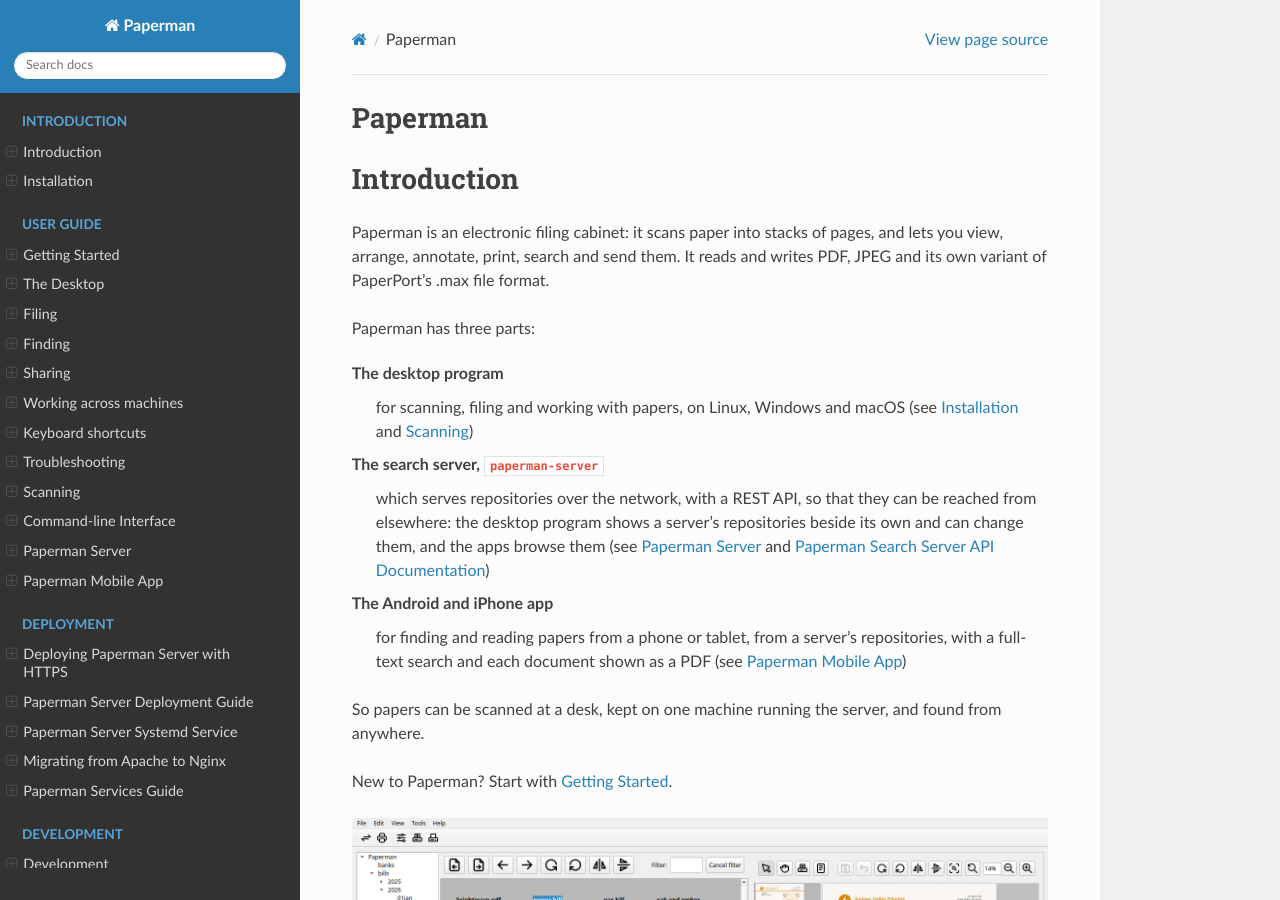
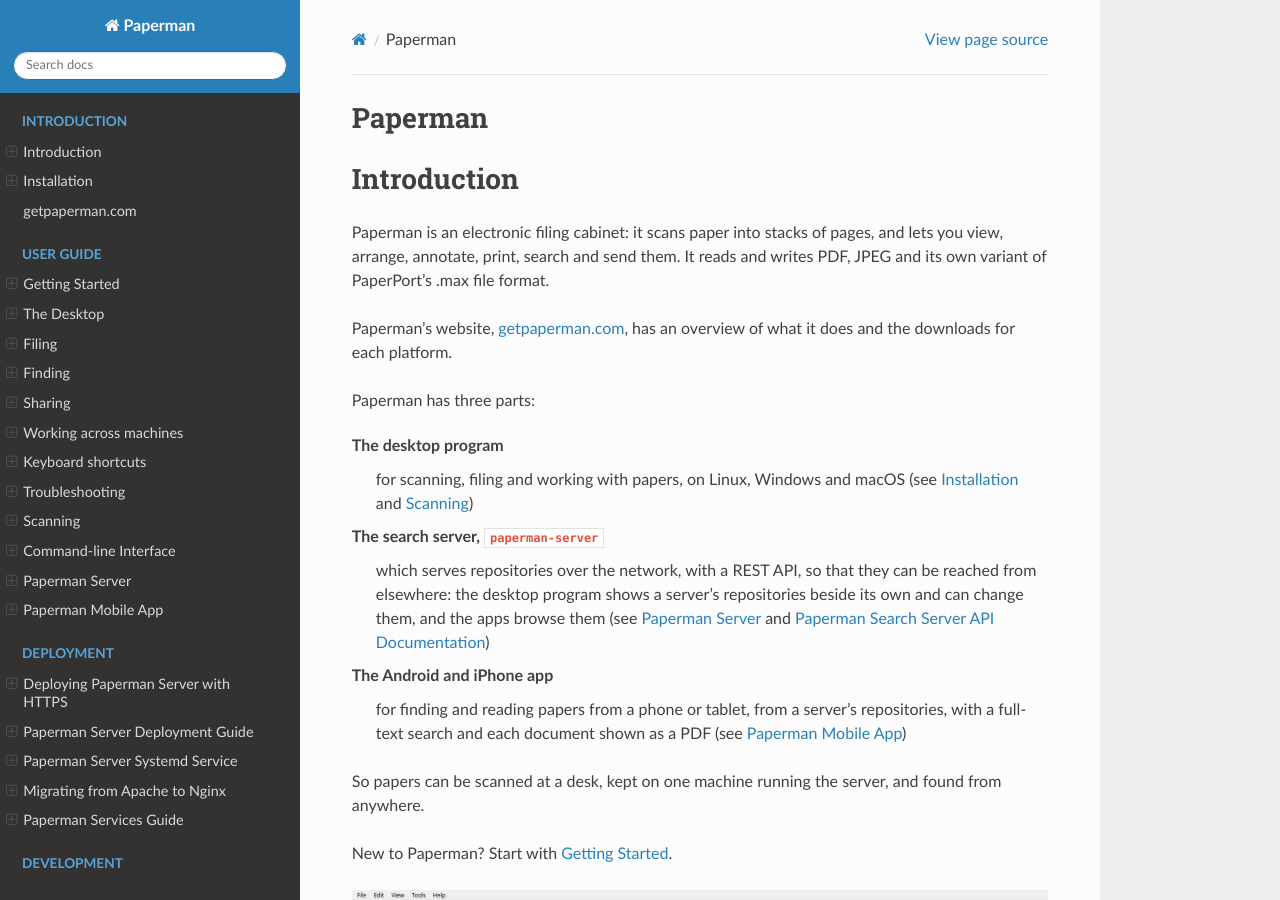
Before and after one commit to sjg20/paperman, a Sphinx documentation site: the page built from doc/index.rst, in a window 1280 px wide and 900 px high. Built offline with Sphinx 7.4.7 and the Read the Docs theme 3.1.0, drawn with Linux system fonts in a browser that asks for light colours.

Commit message:
doc: Link to getpaperman.com
The documentation does not mention Paperman's website, which has the
overview and the downloads, so a reader who arrives at the documentation
first has no way there.

Add the website to the sidebar, under the introduction, so it is on
every page, and say what it has in the introduction.

Co-developed-by: Claude Opus 5.5 (1M context) <noreply@anthropic.com>

```diff
--- a/doc/index.rst
+++ b/doc/index.rst
@@ -9,6 +9,7 @@
 
    introduction
    install
+   getpaperman.com <https://getpaperman.com>
 
 .. toctree::
    :maxdepth: 2
--- a/doc/introduction.rst
+++ b/doc/introduction.rst
@@ -5,6 +5,9 @@
 pages, and lets you view, arrange, annotate, print, search and send them.
 It reads and writes PDF, JPEG and its own variant of PaperPort's .max file
 format.
+
+Paperman's website, `getpaperman.com <https://getpaperman.com>`__, has an
+overview of what it does and the downloads for each platform.
 
 Paperman has three parts:
 
```
